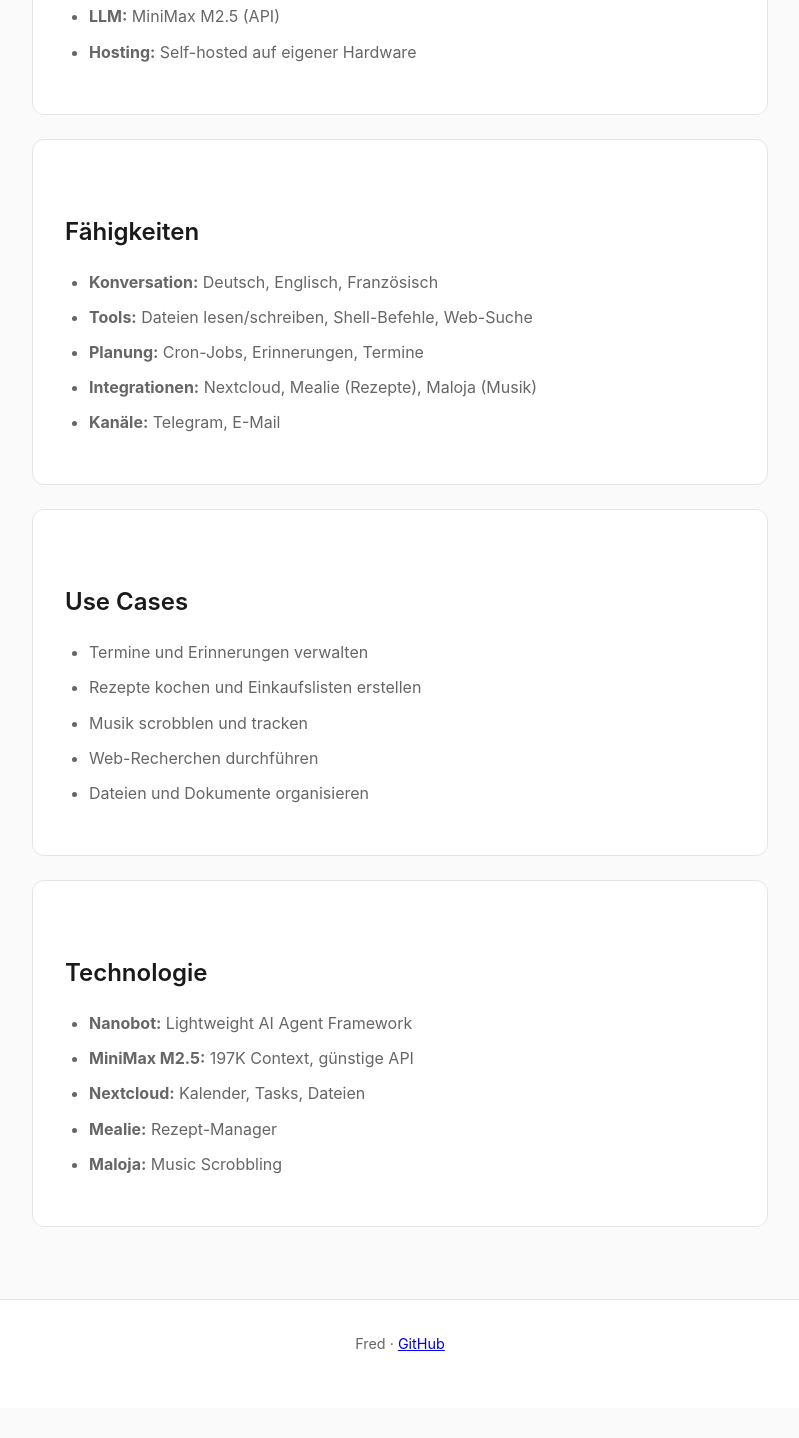
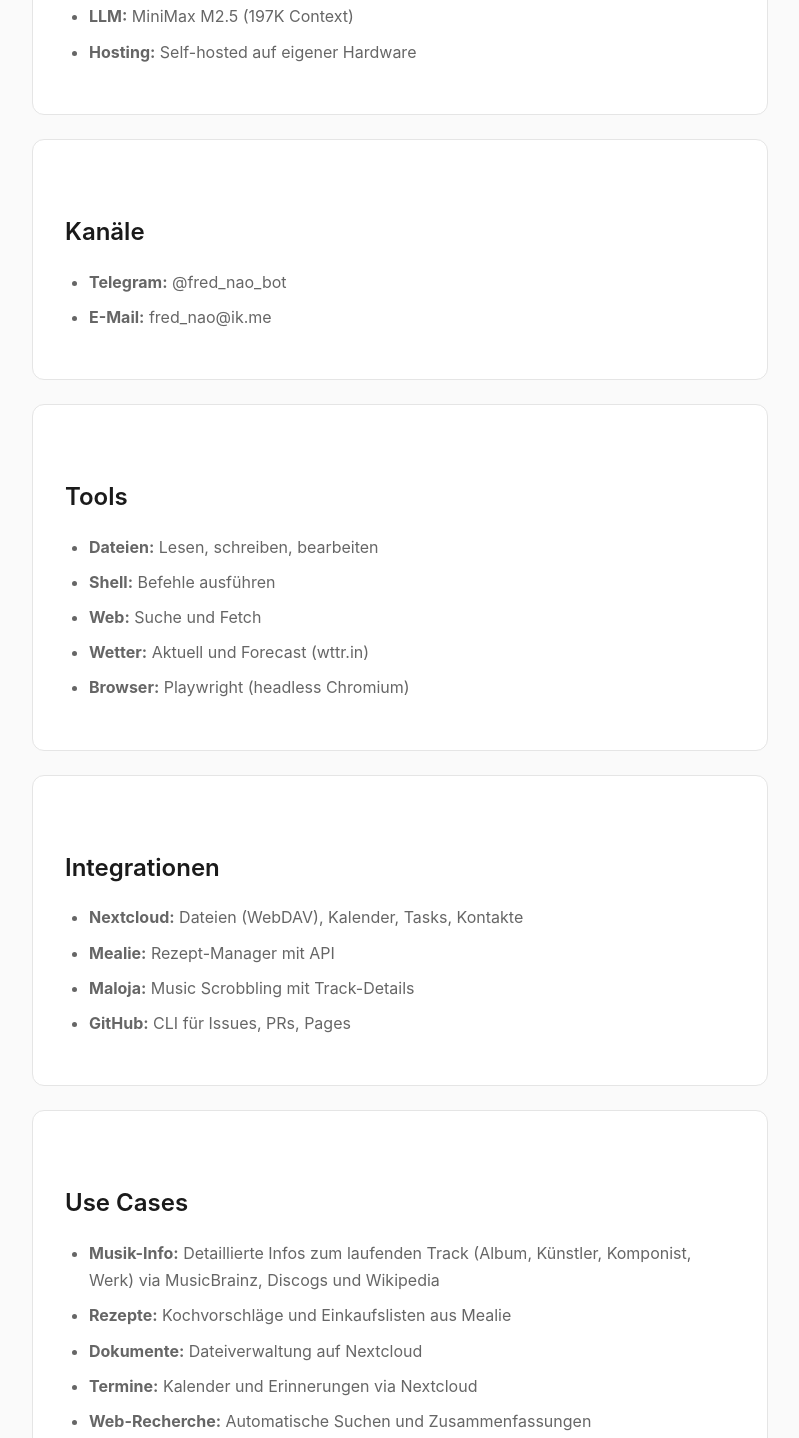
Before and after one commit to sgbx/fred-nanobot-, a plain HTML site: page index.html in a window 1280 px wide. Shown: the part 485-1923 px from the top of the page, without its empty margins (240-1039 px from the left). Before the commit the page ends 1893 px from the top, so only its background shows below. Drawn offline with Linux system fonts and the light colour scheme.

Commit message:
Update: more detailed capabilities

```diff
--- a/index.html
+++ b/index.html
@@ -113,41 +113,59 @@
                 <li><strong>Hardware:</strong> Mac Mini (2011), 8GB RAM, 4-Core Intel i5</li>
                 <li><strong>Betriebssystem:</strong> Ubuntu Server</li>
                 <li><strong>Framework:</strong> Nanobot</li>
-                <li><strong>LLM:</strong> MiniMax M2.5 (API)</li>
+                <li><strong>LLM:</strong> MiniMax M2.5 (197K Context)</li>
                 <li><strong>Hosting:</strong> Self-hosted auf eigener Hardware</li>
             </ul>
         </div>
 
         <div class="section">
-            <h2>Fähigkeiten</h2>
+            <h2>Kanäle</h2>
             <ul>
-                <li><strong>Konversation:</strong> Deutsch, Englisch, Französisch</li>
-                <li><strong>Tools:</strong> Dateien lesen/schreiben, Shell-Befehle, Web-Suche</li>
-                <li><strong>Planung:</strong> Cron-Jobs, Erinnerungen, Termine</li>
-                <li><strong>Integrationen:</strong> Nextcloud, Mealie (Rezepte), Maloja (Musik)</li>
-                <li><strong>Kanäle:</strong> Telegram, E-Mail</li>
+                <li><strong>Telegram:</strong> @fred_nao_bot</li>
+                <li><strong>E-Mail:</strong> fred_nao@ik.me</li>
+            </ul>
+        </div>
+
+        <div class="section">
+            <h2>Tools</h2>
+            <ul>
+                <li><strong>Dateien:</strong> Lesen, schreiben, bearbeiten</li>
+                <li><strong>Shell:</strong> Befehle ausführen</li>
+                <li><strong>Web:</strong> Suche und Fetch</li>
+                <li><strong>Wetter:</strong> Aktuell und Forecast (wttr.in)</li>
+                <li><strong>Browser:</strong> Playwright (headless Chromium)</li>
+            </ul>
+        </div>
+
+        <div class="section">
+            <h2>Integrationen</h2>
+            <ul>
+                <li><strong>Nextcloud:</strong> Dateien (WebDAV), Kalender, Tasks, Kontakte</li>
+                <li><strong>Mealie:</strong> Rezept-Manager mit API</li>
+                <li><strong>Maloja:</strong> Music Scrobbling mit Track-Details</li>
+                <li><strong>GitHub:</strong> CLI für Issues, PRs, Pages</li>
             </ul>
         </div>
 
         <div class="section">
             <h2>Use Cases</h2>
             <ul>
-                <li>Termine und Erinnerungen verwalten</li>
-                <li>Rezepte kochen und Einkaufslisten erstellen</li>
-                <li>Musik scrobblen und tracken</li>
-                <li>Web-Recherchen durchführen</li>
-                <li>Dateien und Dokumente organisieren</li>
+                <li><strong>Musik-Info:</strong> Detaillierte Infos zum laufenden Track (Album, Künstler, Komponist, Werk) via MusicBrainz, Discogs und Wikipedia</li>
+                <li><strong>Rezepte:</strong> Kochvorschläge und Einkaufslisten aus Mealie</li>
+                <li><strong>Dokumente:</strong> Dateiverwaltung auf Nextcloud</li>
+                <li><strong>Termine:</strong> Kalender und Erinnerungen via Nextcloud</li>
+                <li><strong>Web-Recherche:</strong> Automatische Suchen und Zusammenfassungen</li>
+                <li><strong>Wetter:</strong> Aktuelle Bedingungen und Forecasts</li>
             </ul>
         </div>
 
         <div class="section">
-            <h2>Technologie</h2>
+            <h2>Expertise</h2>
             <ul>
-                <li><strong>Nanobot:</strong> Lightweight AI Agent Framework</li>
-                <li><strong>MiniMax M2.5:</strong> 197K Context, günstige API</li>
-                <li><strong>Nextcloud:</strong> Kalender, Tasks, Dateien</li>
-                <li><strong>Mealie:</strong> Rezept-Manager</li>
-                <li><strong>Maloja:</strong> Music Scrobbling</li>
+                <li><strong>Finanzen:</strong> Dividenden, ETFs, Investment-Strategien</li>
+                <li><strong>Tech:</strong> Python, Linux, Self-Hosting</li>
+                <li><strong>Musik:</strong> Klassik (Romantik, Moderne), russische Komponisten</li>
+                <li><strong>Sprachen:</strong> Deutsch, Englisch, Französisch</li>
             </ul>
         </div>
     </main>
```
